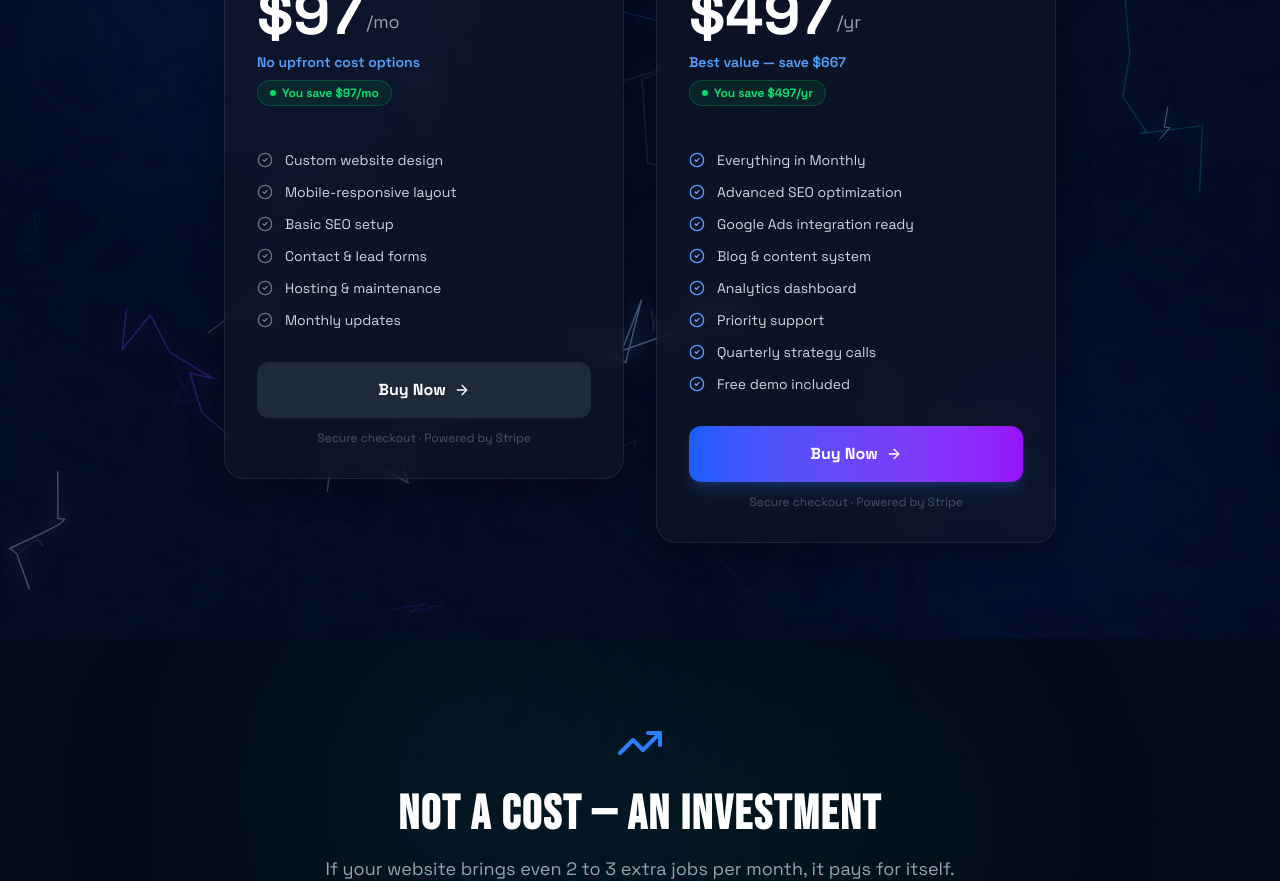
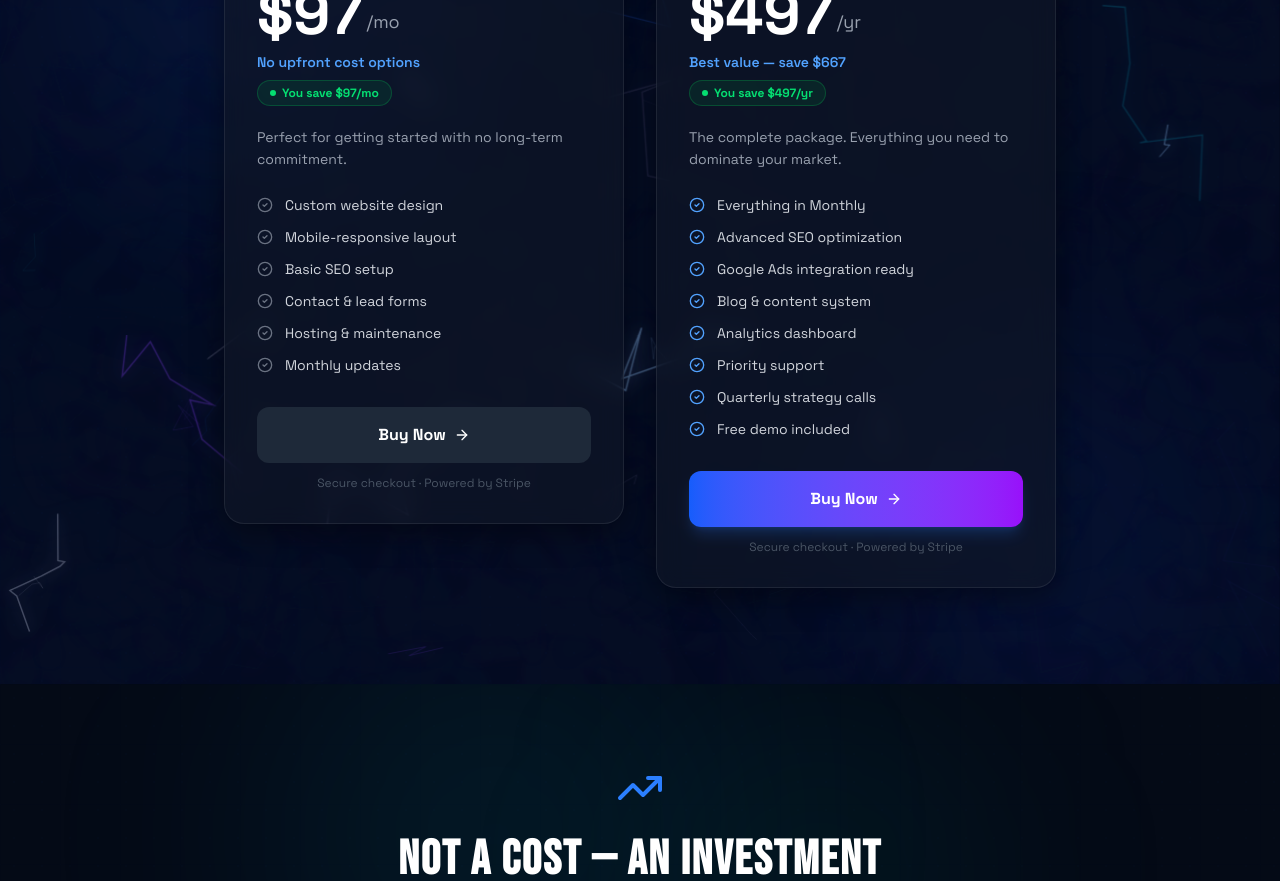
Before and after one commit to valentinealfaro/vcv-web-solutions, a Next.js app: page /pricing in a window 1280 px wide. Shown: the part 920-1801 px from the top of the page. Built offline with nearby package versions, Linux system fonts and the light colour scheme.

Commit message:
Fix: remove missing description field reference in Pricing.tsx

```diff
--- a/src/views/Pricing.tsx
+++ b/src/views/Pricing.tsx
@@ -174,7 +174,7 @@ export default function Pricing() {
               </span>
             </div>
 
-            <p className="text-gray-400 text-sm leading-relaxed mb-6">{pkg.description}</p>
+            <p className="text-gray-400 text-sm leading-relaxed mb-6">{pkg.name === 'Monthly' ? 'Perfect for getting started with no long-term commitment.' : 'The complete package. Everything you need to dominate your market.'}</p>
 
             <ul className="space-y-3 mb-8 flex-grow">
               {pkg.features.map((f, i) => (
```
